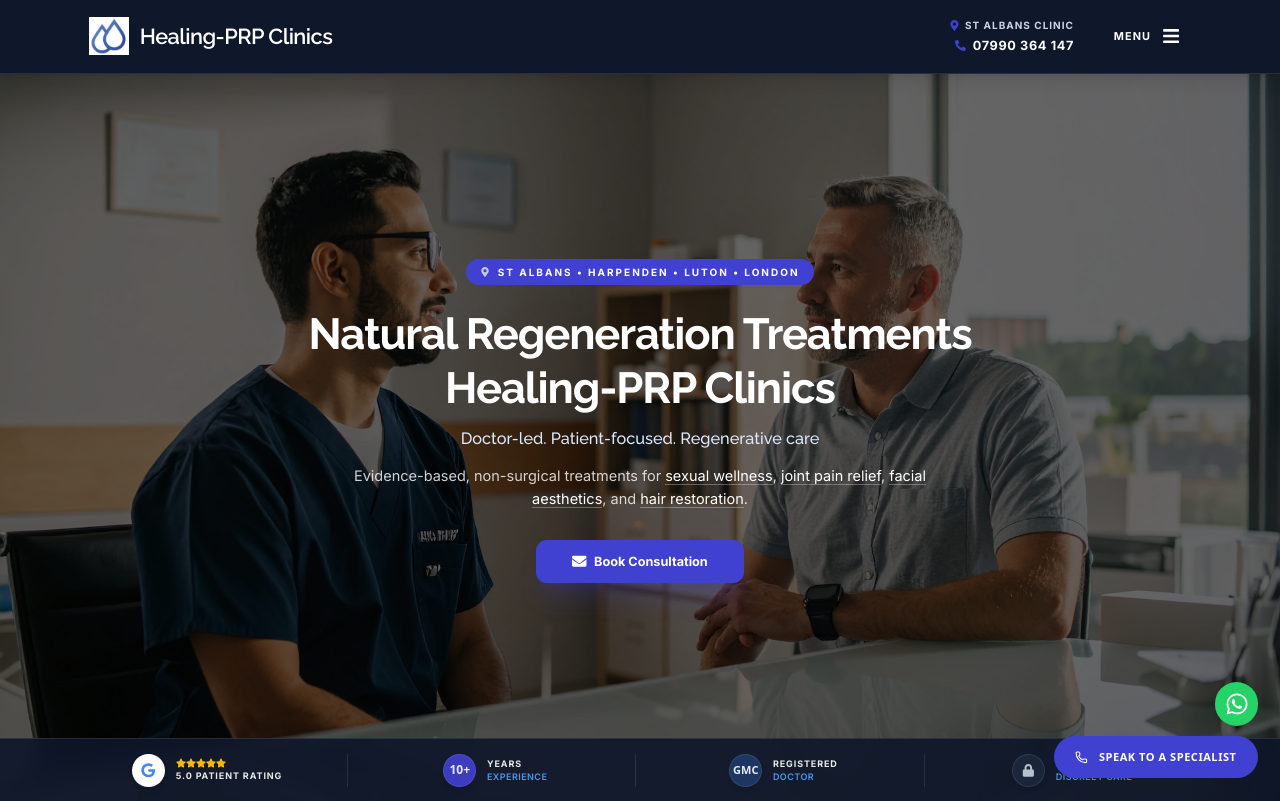
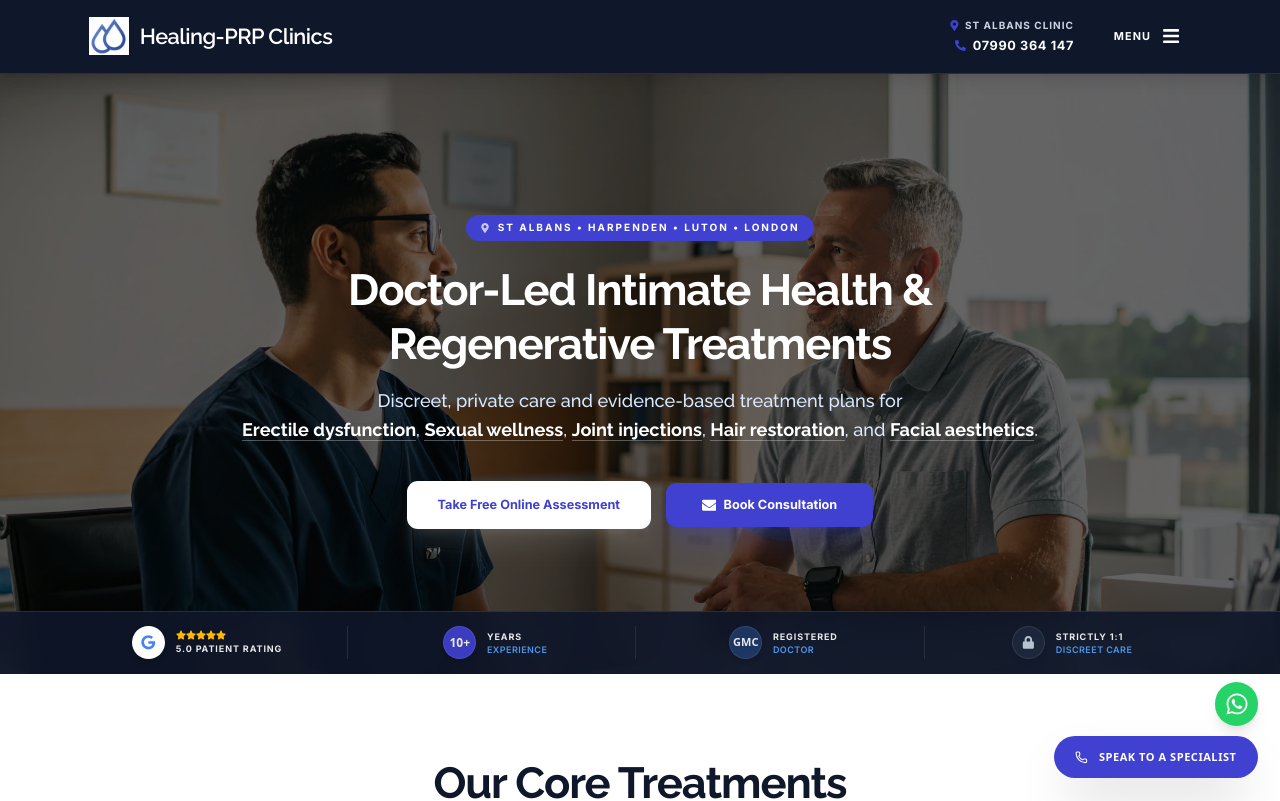
Before and after one commit to binithekid/Healing-PRP-Clinics-Preview, a Next.js app: page / in a window 1280 px wide. Shown: the top 801 px of the page. Built offline with nearby package versions, Linux system fonts and the light colour scheme.

Commit message:
Update Hero.tsx

```diff
--- a/src/components/Hero.tsx
+++ b/src/components/Hero.tsx
@@ -11,9 +11,12 @@ import {
   FaStar,
   FaLock
 } from "react-icons/fa";
+import OnlineAssessmentModal from "./OnlineAssessmentModal";
 
 export default function Hero() {
   const [isLoaded, setIsLoaded] = useState(false);
+  const [isAssessmentOpen, setIsAssessmentOpen] = useState(false);
+
   const pathname = usePathname();
   const isBirmingham = pathname?.startsWith("/birmingham");
   const prefix = isBirmingham ? "/birmingham" : "";
@@ -22,13 +25,10 @@ export default function Hero() {
     setIsLoaded(true);
   }, []);
 
-  // Unified Action Function: Opens Drawer + Smooth Scroll
   const handleAction = (e: React.MouseEvent) => {
     e.preventDefault();
-    // 1. Signal the consultation drawer to open
     window.dispatchEvent(new CustomEvent("open-contact-drawer"));
 
-    // 2. Smooth scroll to the form section
     const section = document.getElementById("contact-form-section");
     if (section) {
       section.scrollIntoView({ behavior: "smooth" });
@@ -49,103 +49,101 @@ export default function Hero() {
   };
 
   return (
-    <div className="relative md:h-[calc(100vh-4rem)] pb-5 md:pb-0 lg:h-[calc(100vh-5rem)] overflow-hidden flex items-center justify-center">
-      {/* Background Section */}
+    <div className="relative w-full mt-0 pt-0 h-[85vh] lg:h-[72vh] min-h-[600px] overflow-hidden flex flex-col items-center justify-end bg-[#0A1128]">
+
+      {/* Background Section - bg-[center_15%] reveals the doctors' heads */}
       <div className="absolute inset-0 z-0">
-        <div className="absolute inset-0 bg-cover bg-center bg-no-repeat sm:hidden" style={{ backgroundImage: "url('/mobilehero.webp')" }}></div>
-        <div className="absolute inset-0 bg-cover bg-center bg-no-repeat hidden sm:block" style={{ backgroundImage: "url('/herobg.webp')" }}></div>
+        <div className="absolute inset-0 bg-cover bg-[center_15%] bg-no-repeat sm:hidden" style={{ backgroundImage: "url('/mobilehero.webp')" }}></div>
+        <div className="absolute inset-0 bg-cover bg-[center_15%] bg-no-repeat hidden sm:block" style={{ backgroundImage: "url('/herobg.webp')" }}></div>
         <div className="absolute inset-0 bg-black/60"></div>
       </div>
 
-      {/* Main Content */}
-      <div className="relative z-20 w-full max-w-5xl mx-auto px-4 sm:px-6 lg:px-8 text-center mt-[-4vh]">
+      {/* Main Content - pb-32 md:pb-40 pushes content lower, creating a cinematic feel */}
+      <div className="relative z-20 w-full max-w-5xl mx-auto px-4 sm:px-6 lg:px-8 text-center pb-32 md:pb-40">
 
-        {/* Aligned Location Tag */}
         <motion.div
           custom={1}
           initial="hidden"
           animate={isLoaded ? "visible" : "hidden"}
           variants={fadeUpVariants}
-          // BRAND COLOR LOCK: bg-[#4041d1]
           className="inline-block px-4 py-1.5 bg-[#4041d1] text-white rounded-full text-[10px] mb-6 font-bold uppercase tracking-[0.2em] font-inter"
         >
           <FaMapMarkerAlt className="inline-block mr-2 mb-0.5 text-white/70" />
-          St Albans • Harpenden • Luton • London
+          {isBirmingham
+            ? "Birmingham • Edgbaston • Solihull • Midlands"
+            : "St Albans • Harpenden • Luton • London"}
         </motion.div>
 
-        {/* Headline - Raleway Bold */}
         <motion.h1
           custom={2}
           initial="hidden"
           animate={isLoaded ? "visible" : "hidden"}
           variants={fadeUpVariants}
-          className="md:text-5xl text-3xl font-bold font-raleway text-white leading-tight mb-3 tracking-tight"
+          className="md:text-5xl text-3xl font-bold font-raleway text-white leading-tight mb-4 tracking-tight"
         >
-          Natural Regeneration Treatments <br /> Healing-PRP Clinics
+          Doctor-Led Intimate Health & <br /> Regenerative Treatments
         </motion.h1>
 
-        {/* Sub-headline - Raleway Medium */}
         <motion.h2
           custom={3}
           initial="hidden"
           animate={isLoaded ? "visible" : "hidden"}
           variants={fadeUpVariants}
-          className="mt-1 md:text-lg text-base text-blue-100 font-medium font-raleway leading-relaxed"
+          className="mt-2 text-lg md:text-xl font-medium font-raleway text-blue-100 leading-relaxed max-w-4xl mx-auto mb-10"
         >
-          Doctor-led. Patient-focused. Regenerative care
+          Discreet, private care and evidence-based treatment plans for <br className="hidden md:block" />
+          <Link href={`${prefix}/erectile-dysfunction`} className="font-bold text-white border-b border-white/30 hover:text-[#4041d1] hover:border-[#4041d1] transition-colors duration-300">
+            Erectile dysfunction
+          </Link>
+          {", "}
+          <Link href={`${prefix}/sexual-rejuvenation`} className="font-bold text-white border-b border-white/30 hover:text-[#4041d1] hover:border-[#4041d1] transition-colors duration-300">
+            Sexual wellness
+          </Link>
+          {", "}
+          <Link href={`${prefix}/joint-injections`} className="font-bold text-white border-b border-white/30 hover:text-[#4041d1] hover:border-[#4041d1] transition-colors duration-300">
+            Joint injections
+          </Link>
+          {", "}
+          <Link href={`${prefix}/hair-restoration`} className="font-bold text-white border-b border-white/30 hover:text-[#4041d1] hover:border-[#4041d1] transition-colors duration-300">
+            Hair restoration
+          </Link>
+          {", and "}
+          <Link href={`${prefix}/facial-aesthetics`} className="font-bold text-white border-b border-white/30 hover:text-[#4041d1] hover:border-[#4041d1] transition-colors duration-300">
+            Facial aesthetics
+          </Link>
+          .
         </motion.h2>
 
-        {/* Description - Inter (NOW WITH SUBTLE SEO LINKS) */}
-        <motion.p
+        {/* The Exact Two Buttons: Assessment (White) + Book (Blue) */}
+        <motion.div
           custom={4}
           initial="hidden"
           animate={isLoaded ? "visible" : "hidden"}
           variants={fadeUpVariants}
-          className="mt-3 text-sm md:text-base text-white/80 font-inter leading-relaxed max-w-2xl mx-auto mb-8"
-        >
-          Evidence-based, non-surgical treatments for{" "}
-          <Link href={`${prefix}/sexual-rejuvenation`} className="text-white border-b border-white/30 hover:text-[#4041d1] hover:border-[#4041d1] transition-colors duration-300">
-            sexual wellness
-          </Link>
-          {", "}
-          <Link href={`${prefix}/joint-injections`} className="text-white border-b border-white/30 hover:text-[#4041d1] hover:border-[#4041d1] transition-colors duration-300">
-            joint pain relief
-          </Link>
-          {", "}
-          <Link href={`${prefix}/facial-aesthetics`} className="text-white border-b border-white/30 hover:text-[#4041d1] hover:border-[#4041d1] transition-colors duration-300">
-            facial aesthetics
-          </Link>
-          {", and "}
-          <Link href={`${prefix}/hair-restoration`} className="text-white border-b border-white/30 hover:text-[#4041d1] hover:border-[#4041d1] transition-colors duration-300">
-            hair restoration
-          </Link>
-          .
-        </motion.p>
-
-        {/* Repurposed CTA Buttons */}
-        <motion.div
-          custom={5}
-          initial="hidden"
-          animate={isLoaded ? "visible" : "hidden"}
-          variants={fadeUpVariants}
-          className="flex flex-col sm:flex-row gap-4 justify-center"
+          className="flex flex-col sm:flex-row gap-4 justify-center items-center"
         >
           <button
+            onClick={() => setIsAssessmentOpen(true)}
+            className="w-full sm:w-auto px-8 py-3.5 flex items-center justify-center text-sm cursor-pointer bg-white text-[#4041d1] hover:bg-blue-50 rounded-xl font-bold transition-all duration-300 gap-2 shadow-xl shadow-white/10 active:scale-95 font-inter border-2 border-white"
+          >
+             Take Free Online Assessment
+          </button>
+
+          <button
             onClick={handleAction}
-            // BRAND COLOR LOCK: bg-[#4041d1] with hover #2a2bb8
-            className="px-10 py-3.5 flex items-center justify-center text-sm cursor-pointer bg-[#4041d1] hover:bg-[#2a2bb8] text-white rounded-xl font-bold transition-all duration-300 gap-2 shadow-xl shadow-[#4041d1]/20 active:scale-95 font-inter"
+            className="w-full sm:w-auto px-10 py-3.5 flex items-center justify-center text-sm cursor-pointer bg-[#4041d1] hover:bg-[#2a2bb8] text-white rounded-xl font-bold transition-all duration-300 gap-2 shadow-xl shadow-[#4041d1]/20 active:scale-95 font-inter"
           >
             <FaEnvelope className="w-4 h-4" /> Book Consultation
           </button>
         </motion.div>
+
       </div>
 
-      {/* --- HERO TRUST BADGES (LOWER BORDER) --- */}
-      <div className={`md:block absolute hidden bottom-0 left-0 right-0 bg-[#0f172a]/90 backdrop-blur-md border-t border-white/10 transition-all duration-1000 ${isLoaded ? "opacity-100 translate-y-0" : "opacity-0 translate-y-8"}`}>
+      {/* --- HERO TRUST BADGES --- */}
+      <div className={`md:block absolute hidden bottom-0 left-0 right-0 bg-[#0f172a]/90 backdrop-blur-md border-t border-white/10 transition-all duration-1000 ${isLoaded ? "opacity-100 translate-y-0" : "opacity-0 translate-y-8"} z-30`}>
         <div className="px-2 py-4 max-w-7xl mx-auto">
           <div className="grid grid-cols-4 gap-2 divide-x divide-white/10">
 
-            {/* 1. Google 5-Star Link */}
             <a href="#reviews" onClick={(e) => {
               e.preventDefault();
               document.getElementById('reviews-section')?.scrollIntoView({ behavior: 'smooth' });
@@ -165,7 +163,6 @@ export default function Hero() {
               </div>
             </a>
 
-            {/* 2. Experience Badge */}
             <div className="flex justify-center items-center px-2 opacity-90 hover:opacity-100 transition-opacity">
               <div className="flex items-center gap-3">
                 <div className="w-9 h-9 bg-[#4041d1] rounded-full flex items-center justify-center text-white font-bold text-[12px] shadow-md border border-white/10">
@@ -178,7 +175,6 @@ export default function Hero() {
               </div>
             </div>
 
-            {/* 3. GMC Badge */}
             <div className="flex justify-center items-center px-2 opacity-90 hover:opacity-100 transition-opacity">
               <div className="flex items-center gap-3">
                 <div className="w-9 h-9 bg-[#1f3a68] rounded-full flex items-center justify-center text-white font-bold text-[11px] shadow-md border border-white/10">
@@ -191,7 +187,6 @@ export default function Hero() {
               </div>
             </div>
 
-            {/* 4. Privacy & Discreet Care */}
             <div className="flex justify-center items-center px-2 opacity-90 hover:opacity-100 transition-opacity">
               <div className="flex items-center gap-3">
                 <div className="w-9 h-9 bg-slate-800 rounded-full flex items-center justify-center text-slate-300 shadow-md border border-white/10">
@@ -207,6 +202,12 @@ export default function Hero() {
           </div>
         </div>
       </div>
+
+      <OnlineAssessmentModal
+        isOpen={isAssessmentOpen}
+        onClose={() => setIsAssessmentOpen(false)}
+      />
+
     </div>
   );
 }
```
